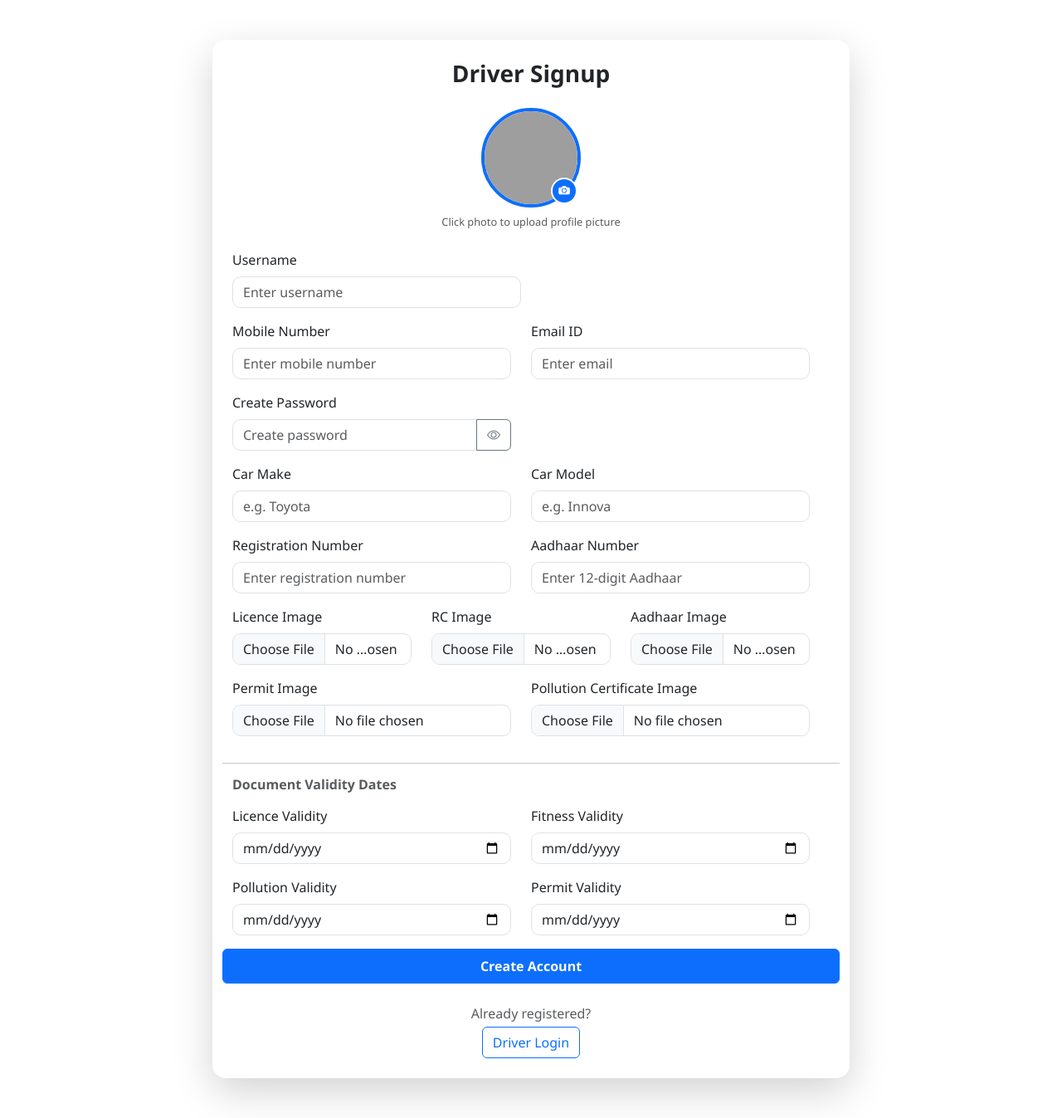
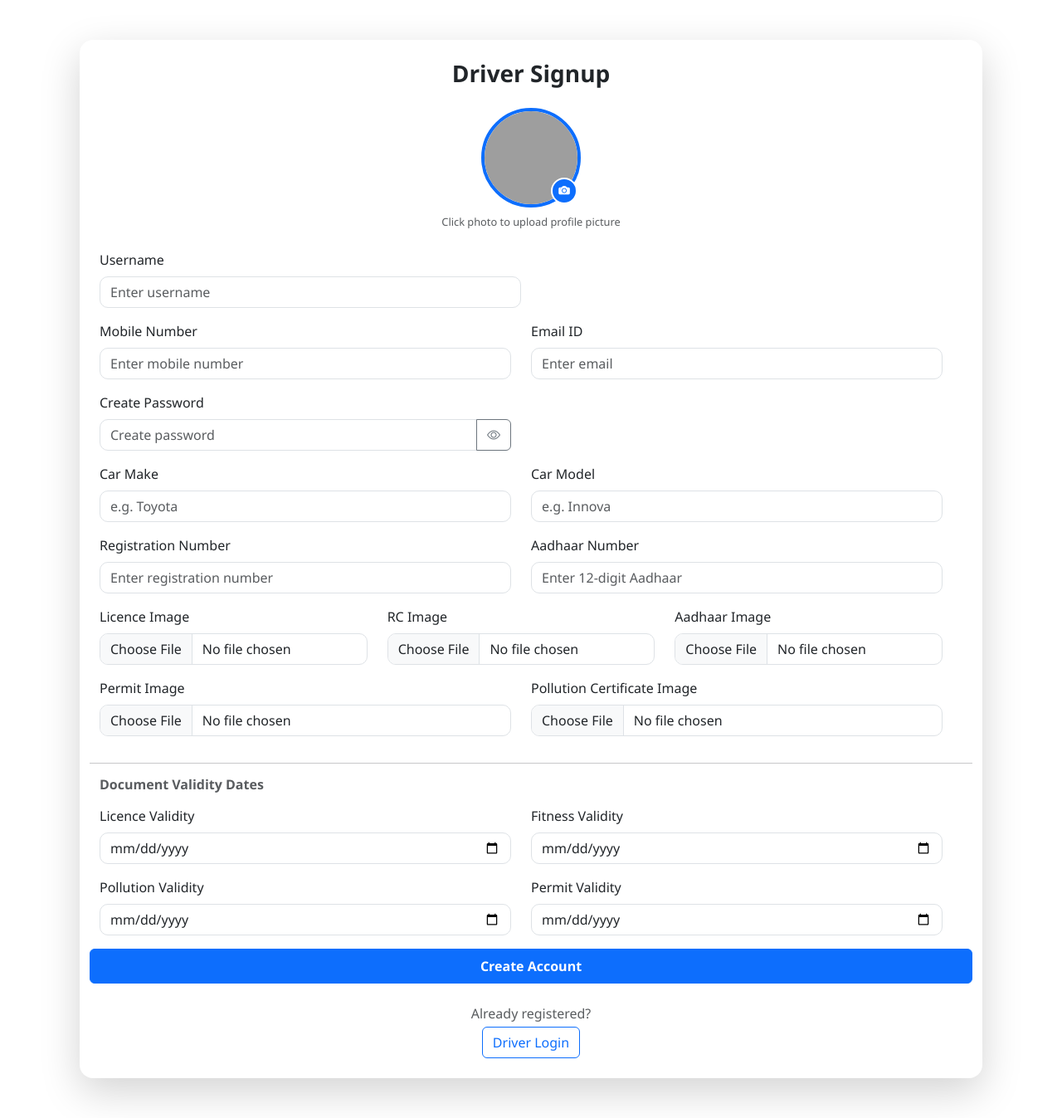
Before and after one commit to shahirdummy1-creator/RaidLink, a Flask app: page /driver-signup in a window 1280 px wide. Shown: the part 56-1403 px from the top of the page at 83% size. Run offline with Flask 3, Linux system fonts and the light colour scheme; some libraries are stand-ins or nearby versions; grey boxes are pictures that could not be loaded.

Commit message:
Increase driver signup card width to 85vw

```diff
--- a/templates/driver_signup.html
+++ b/templates/driver_signup.html
@@ -20,7 +20,7 @@
     <div class="container-fluid">
         <div class="row justify-content-center">
             <div class="col-12">
-                <div class="card shadow-lg p-4 rounded-4 driver-signup-card" style="width:60vw;max-width:60vw;margin:0 auto;">
+                <div class="card shadow-lg p-4 rounded-4 driver-signup-card" style="width:85vw;max-width:85vw;margin:0 auto;">
                     <h3 class="text-center mb-4 fw-bold">Driver Signup</h3>
                     {% if error %}
                     <div class="alert alert-danger py-2">{{ error }}</div>
```
